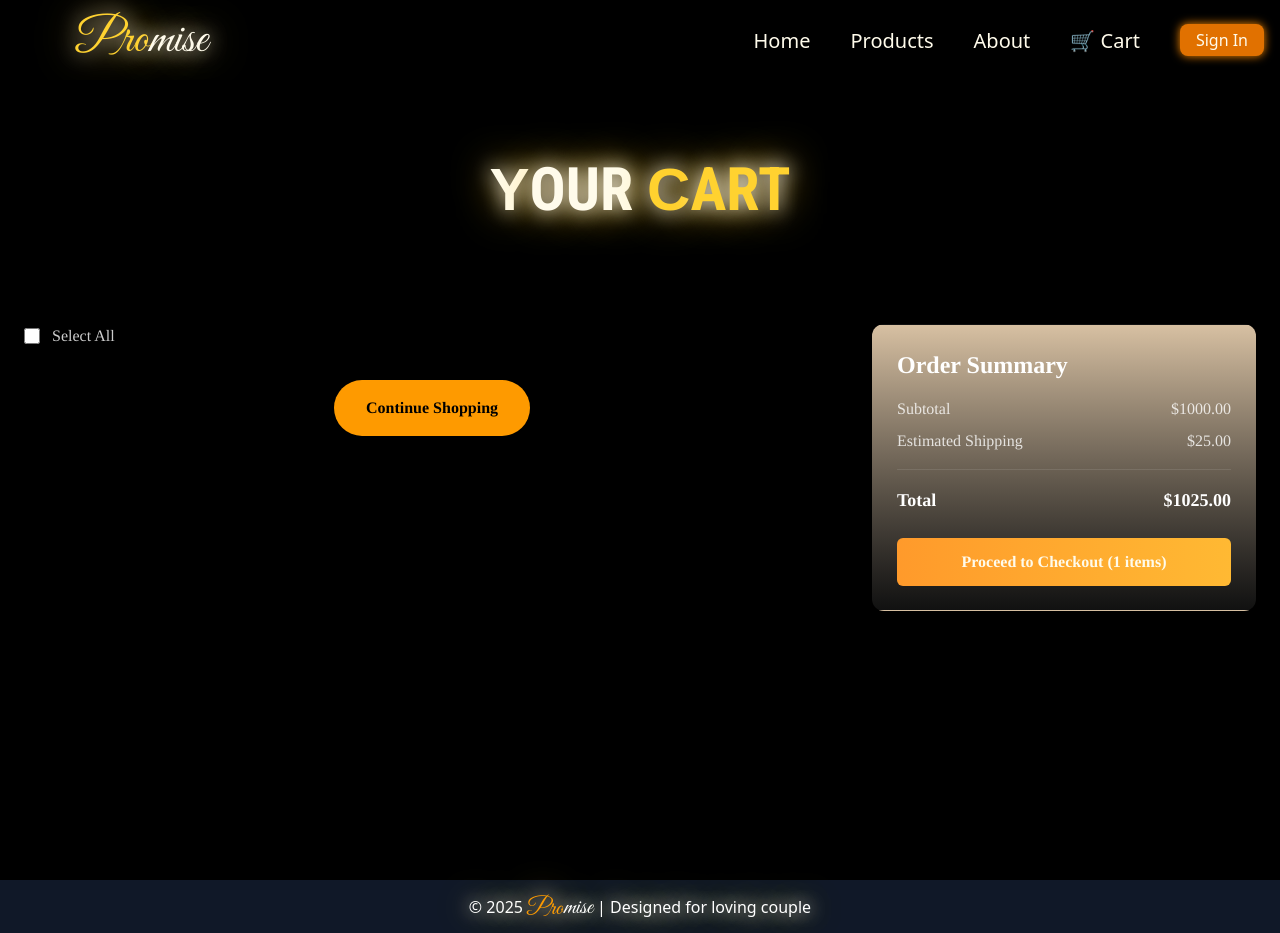
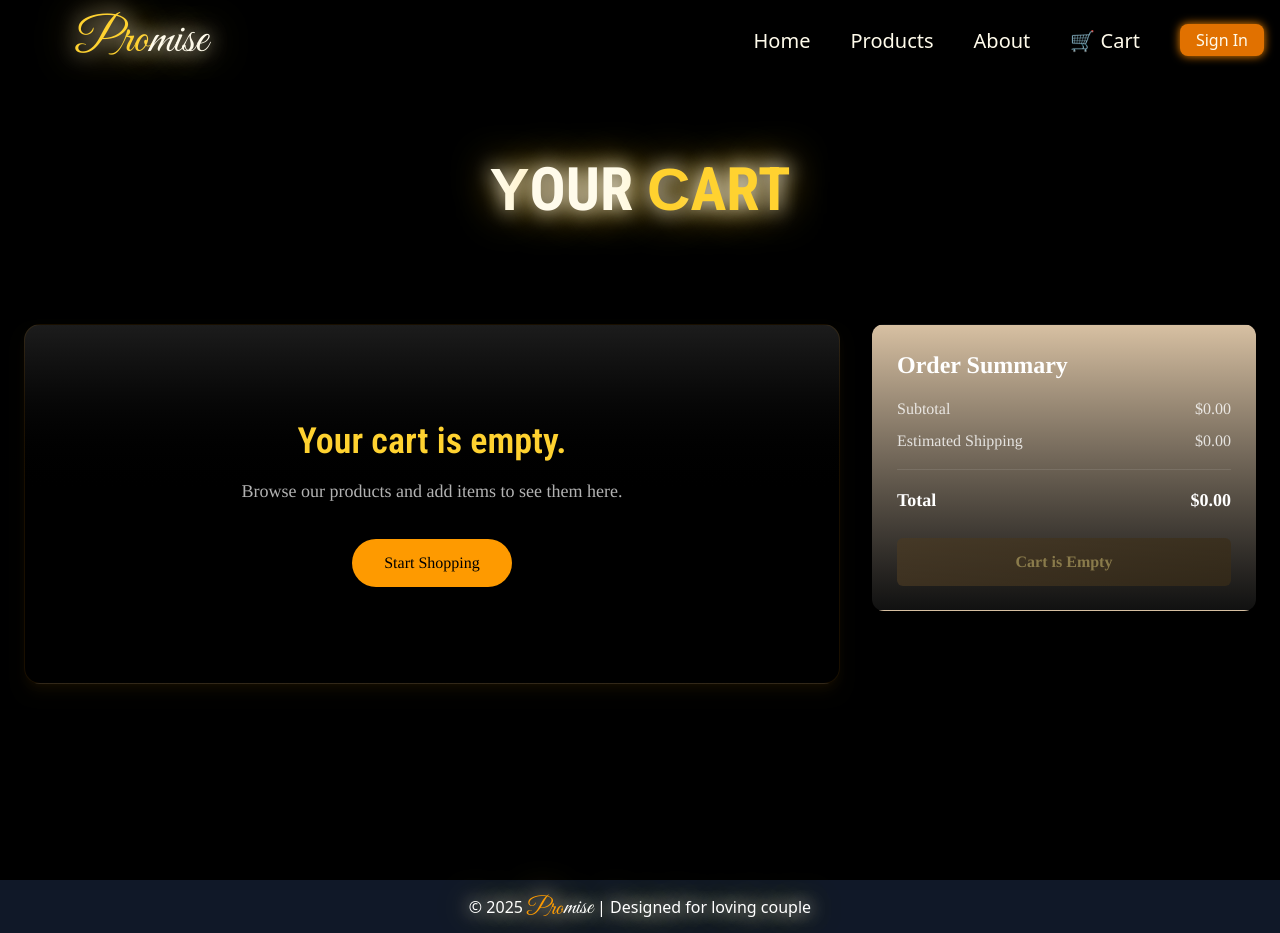
Before and after one commit to gervzsss/webapp_tailwind, a website: page cart.html in a window 1280 px wide. Drawn offline with nearby package versions, Linux system fonts and the light colour scheme; files that its build step writes are made by us from their sources; a web font is replaced by a local one.

Commit message:
removed hardcoded items on cart page

```diff
--- a/cart.html
+++ b/cart.html
@@ -65,53 +65,29 @@
 
     <section class="container mx-auto px-4 py-6 sm:px-6">
       <div class="flex flex-col-reverse gap-8 lg:flex-row">
-        <!-- Cart list -->
-        <section class="flex-1 space-y-6">
+        <!-- Cart list (Empty State) -->
+        <section class="flex-1">
+          <div
+            class="flex min-h-[360px] flex-col items-center justify-center rounded-2xl border border-amber-500/10 bg-gradient-to-b from-[#1c1c1c] via-black to-black/90 p-10 text-center shadow-lg shadow-amber-500/5">
+            <h2 class="font-RobotoCondensed text-3xl font-semibold text-amber-300 sm:text-4xl">
+              Your cart is empty.
+            </h2>
+            <p class="mt-4 max-w-md text-base leading-relaxed text-white/70 sm:text-lg">
+              Browse our products and add items to see them here.
+            </p>
+            <a href="/products.html"
+              class="mt-8 inline-flex items-center justify-center rounded-full bg-amber-500 px-8 py-3 font-medium text-black transition hover:shadow-[0_0_40px_rgba(255,160,0,0.55)] focus:ring-2 focus:ring-amber-400 focus:ring-offset-2 focus:ring-offset-black focus:outline-none">Start
+              Shopping</a>
+          </div>
+          <!-- Previous interactive cart list retained below for future dynamic use.
           <div class="mb-2 flex items-center gap-3">
             <input type="checkbox" id="selectAll" class="h-4 w-4" />
             <label for="selectAll" class="text-white/80">Select All</label>
           </div>
-
-          <!-- Cart item -->
-          <!-- <article
-            class="flex flex-col items-start gap-4 rounded-xl border border-transparent bg-gradient-to-r from-[#252121] to-[#0f0f0f] p-4 shadow-lg transition hover:border-amber-700 md:flex-row md:items-center">
-            <div class="flex w-full items-start gap-4 md:w-auto md:items-center">
-              <input type="checkbox" class="h-5 w-5" />
-              <img src="images/wedding dress.jpg" alt="Elegant Wedding Dress"
-                class="h-36 w-full rounded-md object-cover md:h-20 md:w-28" />
-            </div>
-            <div class="w-full flex-1">
-              <h3 class="font-semibold text-amber-300">
-                Elegant Wedding Dress
-              </h3>
-              <p class="text-sm text-white/80">Size: S • Color: Ivory</p>
-              <div class="mt-3 flex items-center gap-4">
-                <div class="font-semibold text-white/90">$200.00</div>
-                <div class="flex items-center gap-2 rounded-md bg-black/60 p-1">
-                  <button class="rounded-md bg-[#1f1f1f] px-2 py-1 text-white">
-                    -
-                  </button>
-                  <input value="1" class="w-12 rounded-md text-center text-amber-50" />
-                  <button class="rounded-md bg-[#1f1f1f] px-2 py-1 text-white">
-                    +
-                  </button>
-                </div>
-              </div>
-            </div>
-            <div class="w-full text-right md:w-auto md:text-right">
-              <div class="font-bold text-amber-300">$200.00</div>
-              <button class="mt-3 rounded-md border border-white/40 px-3 py-1 text-white">
-                Remove
-              </button>
-            </div>
-          </article> -->
-
-          <!-- Continue Shopping Button -->
-          <div class="mt-8 flex justify-center">
-            <a href="/products.html"
-              class="inline-block rounded-full bg-amber-500 px-8 py-4 font-semibold text-black transition hover:shadow-[0_0_40px_rgba(255,160,0,0.55)]">Continue
-              Shopping</a>
-          </div>
+          <article class="flex flex-col items-start gap-4 rounded-xl border border-transparent bg-gradient-to-r from-[#252121] to-[#0f0f0f] p-4 shadow-lg transition hover:border-amber-700 md:flex-row md:items-center">
+            ...existing dynamic cart item structure...
+          </article>
+          -->
         </section>
 
         <!-- Order summary -->
@@ -120,20 +96,20 @@
           <h3 class="mb-4 text-2xl font-semibold">Order Summary</h3>
           <div class="mb-2 flex justify-between text-white/80">
             <span>Subtotal</span>
-            <span>$1000.00</span>
+            <span>$0.00</span>
           </div>
           <div class="mb-4 flex justify-between text-white/80">
             <span>Estimated Shipping</span>
-            <span>$25.00</span>
+            <span>$0.00</span>
           </div>
           <hr class="my-4 border-t border-white/10" />
           <div class="mb-6 flex justify-between text-lg font-semibold text-white">
             <span>Total</span>
-            <span>$1025.00</span>
+            <span>$0.00</span>
           </div>
-          <button
-            class="w-full cursor-pointer rounded-md bg-gradient-to-r from-[#ff9a2b] to-[#ffb933] py-3 font-semibold text-amber-50 transition hover:shadow-[0_10px_40px_rgba(255,160,0,0.6)]">
-            Proceed to Checkout (1 items)
+          <button disabled
+            class="w-full cursor-not-allowed rounded-md bg-gradient-to-r from-[#4a3a23] to-[#3a2d18] py-3 font-semibold text-amber-200/60 opacity-70">
+            Cart is Empty
           </button>
         </aside>
       </div>
```
